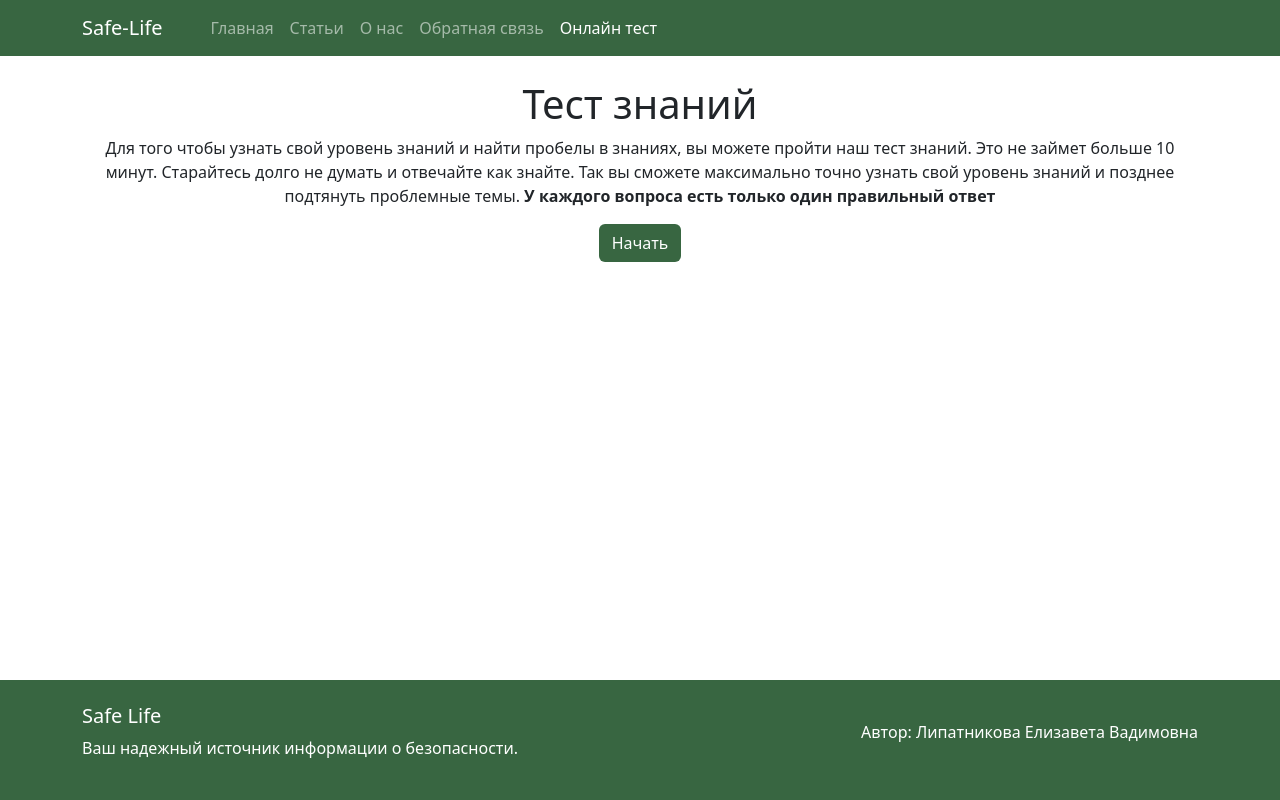
After one commit to LizaLipatnikova/safe-life, a Django app: page /test/ in a window 1280 px wide. The commit adds this page. Run offline with Django 5.2, Linux system fonts and the light colour scheme; the visitor is signed in with stand-in values (Sample User, id 1); some libraries are stand-ins or nearby versions.

Commit message:
Добавлена страница начала тестирования

```diff
--- a/safeLife/urls.py
+++ b/safeLife/urls.py
@@ -23,6 +23,7 @@ urlpatterns = [
     path('admin/', admin.site.urls),
     path('feedback/', include("feedback.urls")),
     path('articles/', include("articles.urls")),
+    path('test/', include("testing.urls")),
     path('user/', include("user.urls")),
     path('', include("main.urls")),
     path('ckeditor5/', include('django_ckeditor_5.urls')), # Пути для редактора
--- a/templates/main.html
+++ b/templates/main.html
@@ -32,6 +32,9 @@
                     <li class="nav-item">
                         <a class="nav-link main-menu-link" id="feedback" href="{% url "create_feedback" %}">Обратная связь</a>
                     </li>
+                    <li class="nav-item">
+                        <a class="nav-link main-menu-link" id="test" href="{% url "start_test" %}">Онлайн тест</a>
+                    </li>
                 </ul>
             </div>
         </div>
--- /dev/null
+++ b/testing/templates/start_testing.html
@@ -0,0 +1,15 @@
+{% extends "main.html" %}
+
+{% block title %}Начать тестирование Safe-Life{% endblock title %}
+
+{% block main %}
+    <div class="d-flex flex-column align-items-center">
+        <h1>Тест знаний</h1>
+        <p class="text-center">
+            Для того чтобы узнать свой уровень знаний и найти пробелы в знаниях, вы можете пройти наш тест знаний. Это не займет больше 10 минут.
+            Старайтесь долго не думать и отвечайте как знайте. Так вы сможете максимально точно узнать свой уровень знаний и позднее подтянуть проблемные темы.
+            <strong>У каждого вопроса есть только один правильный ответ</strong>
+        </p>
+        <a href="" class="btn btn-main">Начать</a>
+    </div>
+{% endblock main %}
--- a/testing/urls.py
+++ b/testing/urls.py
@@ -1,5 +1,6 @@
 from django.urls import path
+from testing.views import StartTestingView
 
 urlpatterns = [
-
+    path('', StartTestingView.as_view(), name="start_test"),
 ]
--- a/testing/views.py
+++ b/testing/views.py
@@ -1,3 +1,7 @@
-from django.shortcuts import render
+from django.views.generic import TemplateView
+from django.contrib.auth.mixins import LoginRequiredMixin
+from main.mixins import MenuMixin
 
-# Create your views here.
+class StartTestingView(LoginRequiredMixin, MenuMixin, TemplateView):
+    id_page = "test"
+    template_name = "start_testing.html"
```
